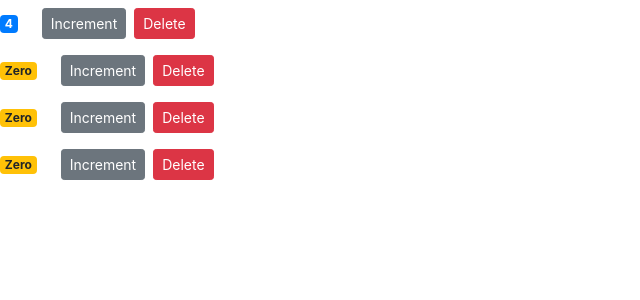
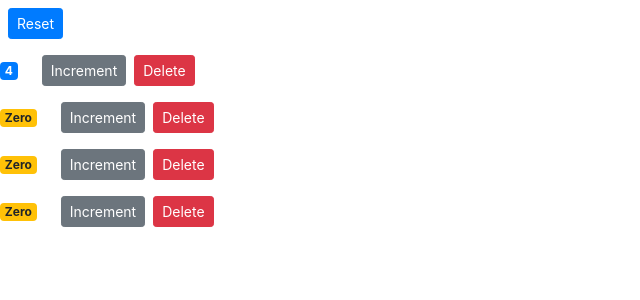
Before and after one commit to mchadds/React-Shopping-Cart-Patterns, a React (Create React App) app: page / in a window 1280 px wide. Shown: the top 300 px of the page, without its empty margins (0-640 px from the left). Built offline with nearby package versions, Linux system fonts and the light colour scheme.

Commit message:
created single source of truth for increment vals

```diff
--- a/src/components/counter.jsx
+++ b/src/components/counter.jsx
@@ -1,19 +1,6 @@
 import React, { Component } from "react";
 
 class Counter extends Component {
-  state = {
-    value: this.props.counter.value,
-  };
-
-  product = {
-    id: 1,
-  };
-  // using an arrow function inherits this instead of creating a new one
-  handleIncrement = () => {
-    // telling react that the state of this componenet will change
-    this.setState({ value: this.state.value + 1 });
-  };
-
   render() {
     return (
       <div>
@@ -24,7 +11,8 @@
           {this.formatCount()}
         </span>
         <button
-          onClick={() => this.handleIncrement(this.product)}
+        // pass reference of counter object cause it will make the implementation of the handler simpler
+          onClick={() => this.props.onIncrement(this.props.counter)}
           className="btn btn-secondary btn-sm"
         >
           Increment
@@ -34,15 +22,17 @@
     );
   }
 
+  // dynamically changes the appearance of the count button based on the value
   getBadgeClasses() {
     let classes = "badge m2 badge-";
-    classes += this.state.value === 0 ? "warning" : "primary";
+    classes += this.props.counter.value === 0 ? "warning" : "primary";
     return classes;
   }
 
+  // dynamically determine what to display in the count button
   formatCount() {
-    const { value: count } = this.state;
-    return count === 0 ? "Zero" : count;
+    const { value } = this.props.counter;
+    return value === 0 ? "Zero" : value;
   }
 }
 
--- a/src/components/counters.jsx
+++ b/src/components/counters.jsx
@@ -11,6 +11,29 @@
     ],
   };
 
+  // handler for when the increment button on the counter is clicked
+  handleIncrement = counter => {
+    // "..." is the spread operator that clones the object
+    const counters = [...this.state.counters];
+    // get index of incremented counter
+    const index = counters.indexOf(counter);
+    // spread operator to clone the counter being incremented
+    counters[index] = {...counter};
+    // increment value
+    counters[index].value++;
+    this.setState({ counters });
+  };
+
+  // handler for when the reset button at the top of the screen is clicked
+  handleReset = () => {
+    const counters = this.state.counters.map(c => {
+      c.value = 0;
+      return c;
+    });
+    this.setState({ counters });
+  };
+
+  // handler for when delete button related to acounter is clicked
   handleDelete = (counterId) => {
     const counters = this.state.counters.filter(c => c.id != counterId);
     this.setState({ counters })
@@ -19,10 +42,14 @@
   render() {
     return (
       <div>
+        <button
+          onClick={this.handleReset}
+          className="btn btn-primary btn-sm m-2">Reset</button>
         {this.state.counters.map((counter) => (
           <Counter
           key={counter.id}
           onDelete={this.handleDelete}
+          onIncrement={this.handleIncrement}
           counter={counter}
           />
         ))}
```
